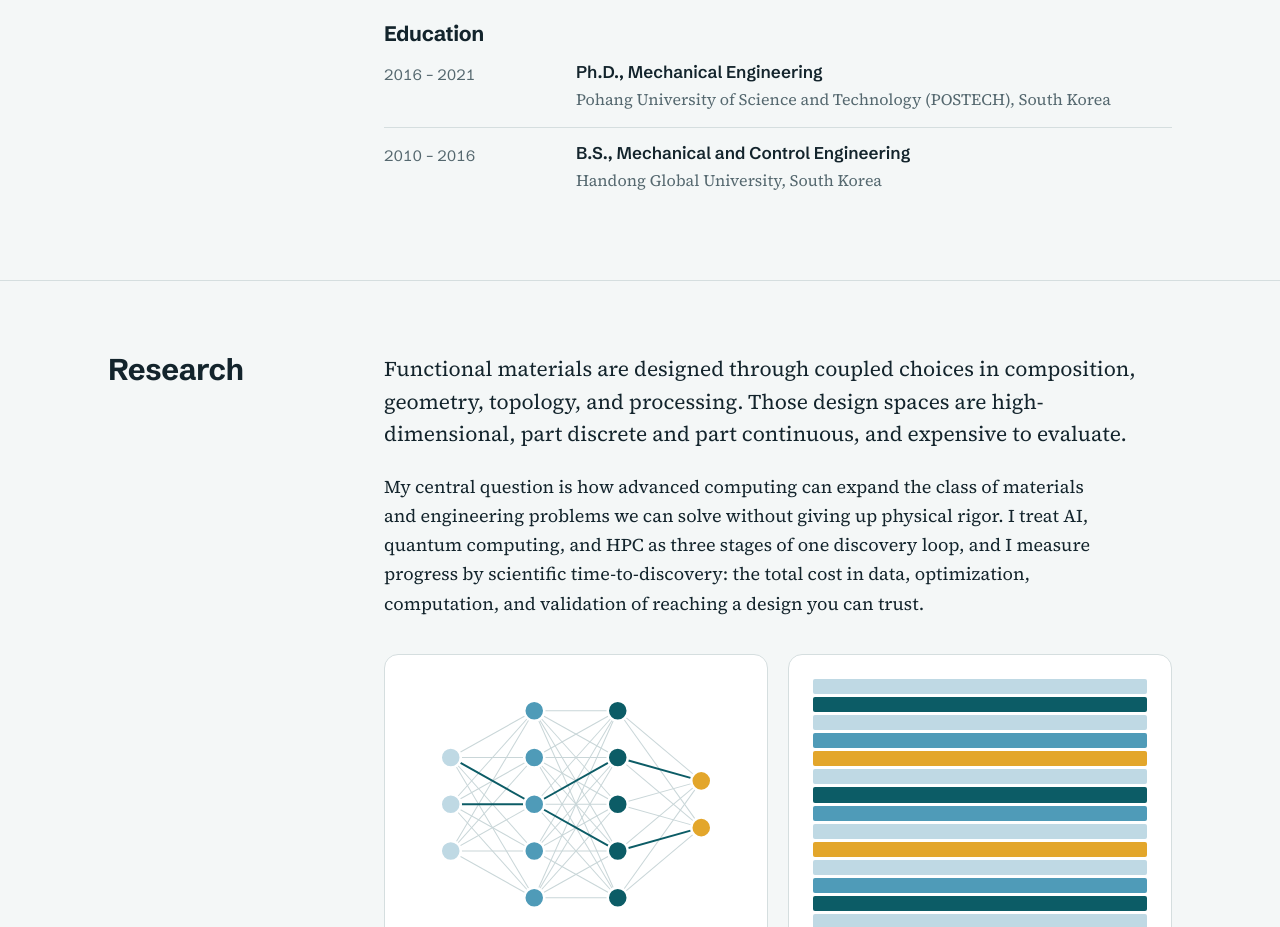
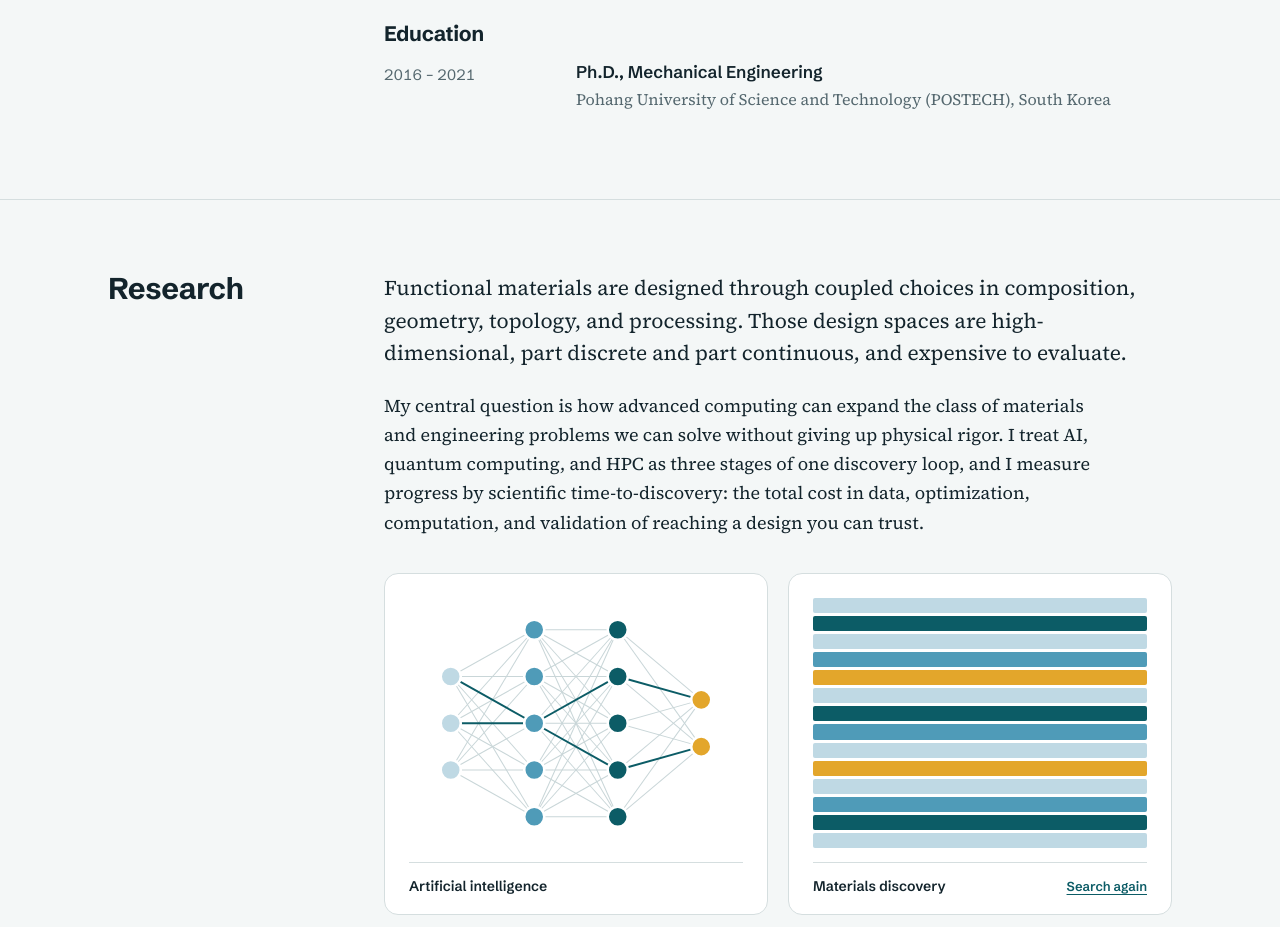
Before and after one commit to Seongmin-Kim-ornl/skim.github.io, a plain HTML site: page index.html in a window 1280 px wide. Shown: the part 1440-2367 px from the top of the page. Drawn offline with Linux system fonts and the light colour scheme.

Commit message:
Remove B.S. degree from education list
Removed B.S. degree entry from education section.

```diff
--- a/index.html
+++ b/index.html
@@ -274,7 +274,6 @@
       <h3>Education</h3>
       <ul class="rows">
         <li><span class="when">2016 – 2021</span><span class="what"><strong>Ph.D., Mechanical Engineering</strong><span>Pohang University of Science and Technology (POSTECH), South Korea</span></span></li>
-        <li><span class="when">2010 – 2016</span><span class="what"><strong>B.S., Mechanical and Control Engineering</strong><span>Handong Global University, South Korea</span></span></li>
       </ul>
     </div>
   </div>
```
